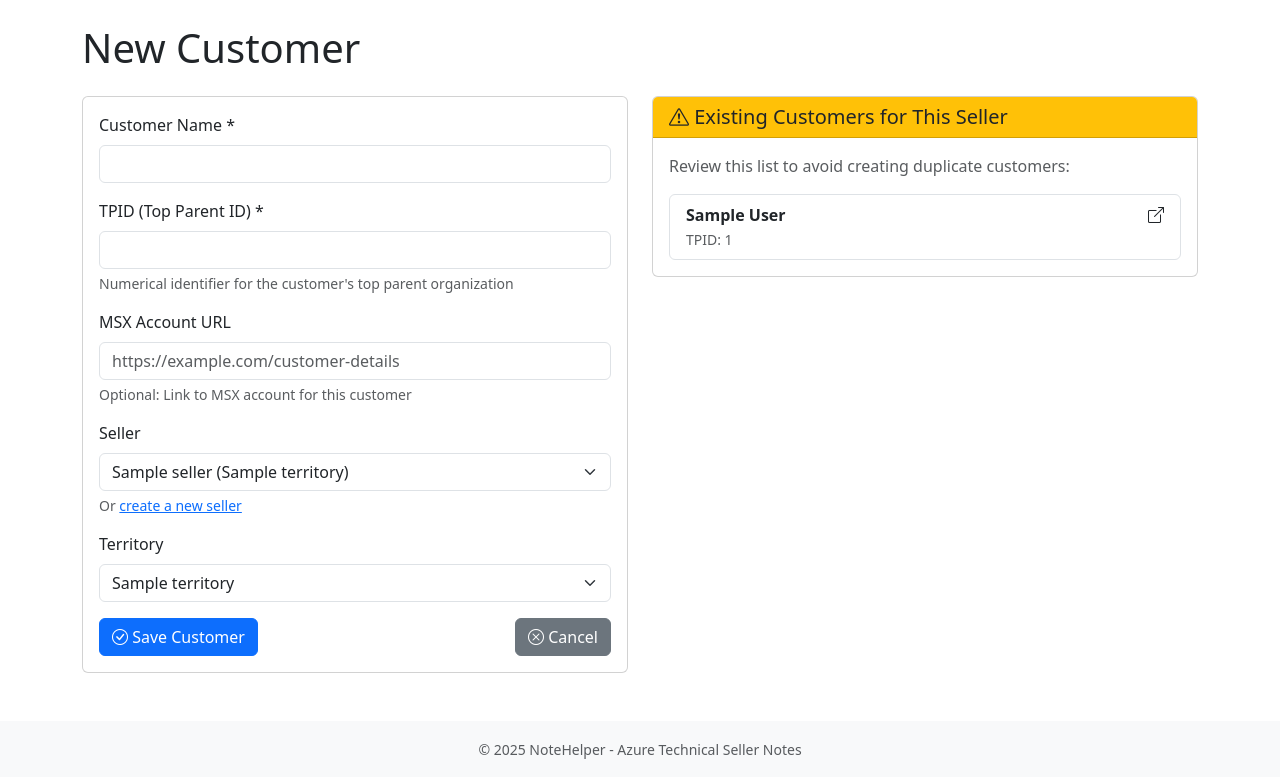
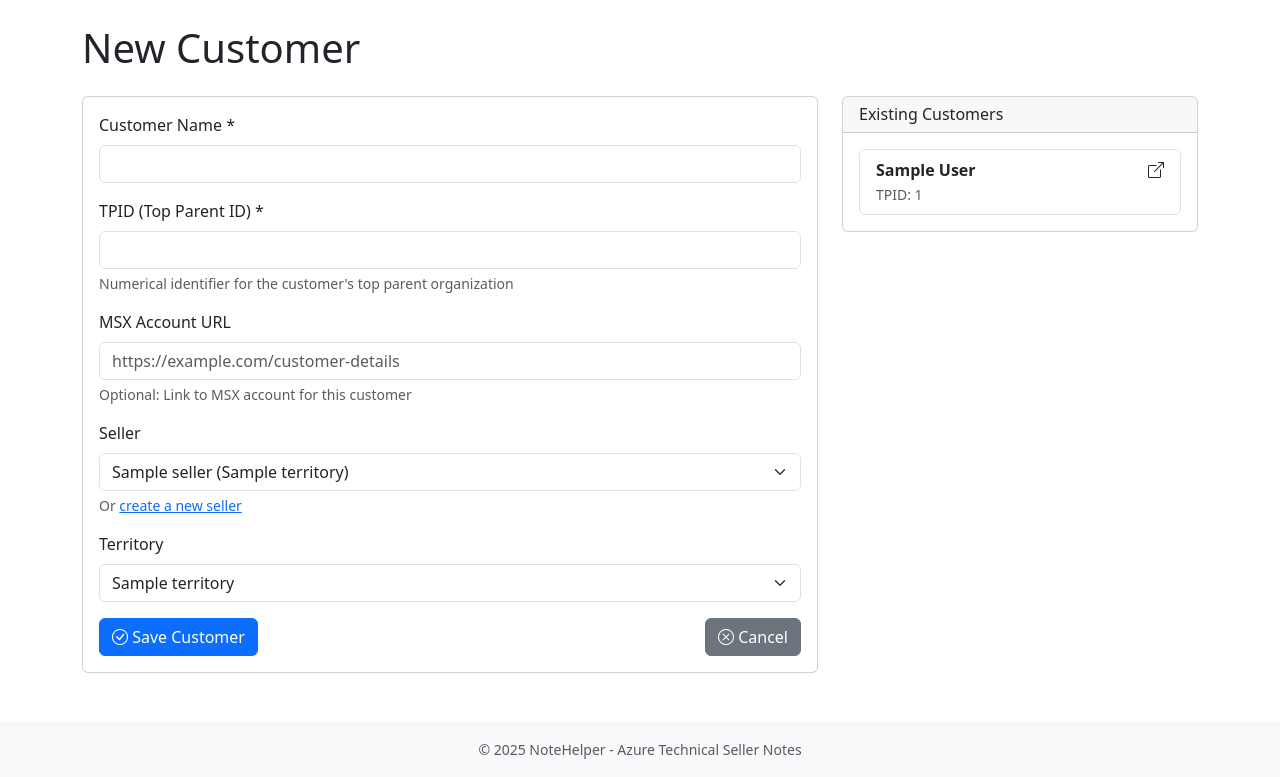
Before and after one commit to rablaine/NoteHelper, a Flask app: page /customer/new?seller_id=1 in a window 1280 px wide. Shown: the part 56-833 px from the top of the page. Run offline with Flask 3, Linux system fonts and the light colour scheme; tables that the repository leaves empty hold one stand-in row (values such as "Sample post").

Commit message:
refactor: improve existing customers UI on customer form
- Reduce width from col-md-6 to col-md-4 (1/3 of row)
- Add text truncation with ellipsis for long customer names
- Show 'This seller has no customers yet' when seller selected but has no customers
- Remove yellow warning styling - now uses default card styling
- Remove caution icon and emphasis
- Remove explanatory text about duplicate prevention
- Add title attribute to show full name on hover
- Cleaner, more subtle information display

```diff
--- a/templates/customer_form.html
+++ b/templates/customer_form.html
@@ -6,7 +6,7 @@
 <h1 class="mb-4">{{ 'Edit' if customer else 'New' }} Customer</h1>
 
 <div class="row">
-    <div class="col-md-6">
+    <div class="col-md-8">
         <div class="card">
             <div class="card-body">
                 <form method="POST">
@@ -79,13 +79,12 @@
         </div>
     </div>
 
-    <div class="col-md-6">
+    <div class="col-md-4">
         <div class="card" id="existingCustomersCard" style="display: none;">
-            <div class="card-header bg-warning">
-                <h5 class="mb-0"><i class="bi bi-exclamation-triangle"></i> Existing Customers for This Seller</h5>
+            <div class="card-header">
+                <h6 class="mb-0">Existing Customers</h6>
             </div>
             <div class="card-body">
-                <p class="text-muted">Review this list to avoid creating duplicate customers:</p>
                 <div id="existingCustomersList" class="list-group">
                     <!-- Dynamically populated by JavaScript -->
                 </div>
@@ -94,7 +93,7 @@
         <div class="card" id="noSellerCard">
             <div class="card-body text-center text-muted">
                 <i class="bi bi-info-circle" style="font-size: 2rem;"></i>
-                <p class="mt-2">Select a seller to see their existing customers</p>
+                <p class="mt-2" id="noSellerMessage">Select a seller to see their existing customers</p>
             </div>
         </div>
     </div>
@@ -153,22 +152,32 @@ function updateExistingCustomersList() {
     const sellerId = document.getElementById('seller_id').value;
     const existingCard = document.getElementById('existingCustomersCard');
     const noSellerCard = document.getElementById('noSellerCard');
+    const noSellerMessage = document.getElementById('noSellerMessage');
     const customersList = document.getElementById('existingCustomersList');
 
-    if (!sellerId || !sellerCustomers[sellerId] || sellerCustomers[sellerId].length === 0) {
-        // No seller selected or no customers
+    if (!sellerId) {
+        // No seller selected
         existingCard.style.display = 'none';
         noSellerCard.style.display = 'block';
+        noSellerMessage.textContent = 'Select a seller to see their existing customers';
+        return;
+    }
+
+    if (!sellerCustomers[sellerId] || sellerCustomers[sellerId].length === 0) {
+        // Seller has no customers
+        existingCard.style.display = 'none';
+        noSellerCard.style.display = 'block';
+        noSellerMessage.textContent = 'This seller has no customers yet';
         return;
     }
 
     // Show existing customers
     const customers = sellerCustomers[sellerId];
     customersList.innerHTML = customers.map(customer =>
-        `<a href="/customer/${customer.id}" target="_blank" class="list-group-item list-group-item-action">
+        `<a href="/customer/${customer.id}" target="_blank" class="list-group-item list-group-item-action" title="${customer.name}">
             <div class="d-flex justify-content-between align-items-start">
-                <div>
-                    <strong>${customer.name}</strong><br>
+                <div class="text-truncate" style="max-width: 85%;">
+                    <strong class="text-truncate d-block">${customer.name}</strong>
                     <small class="text-muted">TPID: ${customer.tpid}</small>
                 </div>
                 <i class="bi bi-box-arrow-up-right"></i>
```
